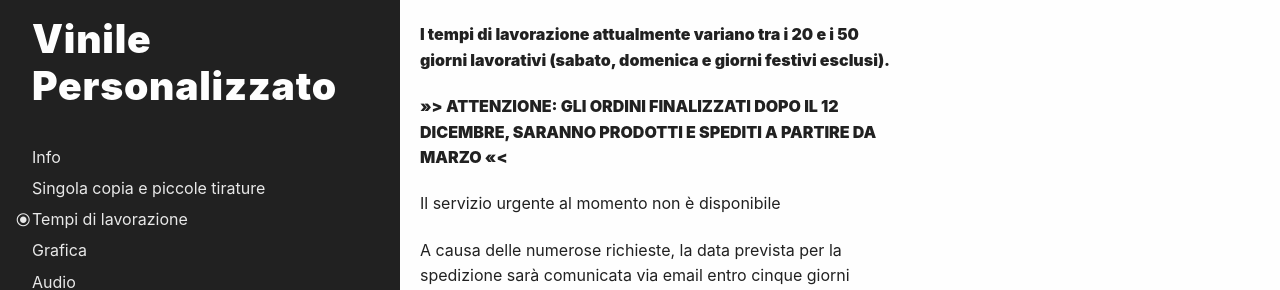
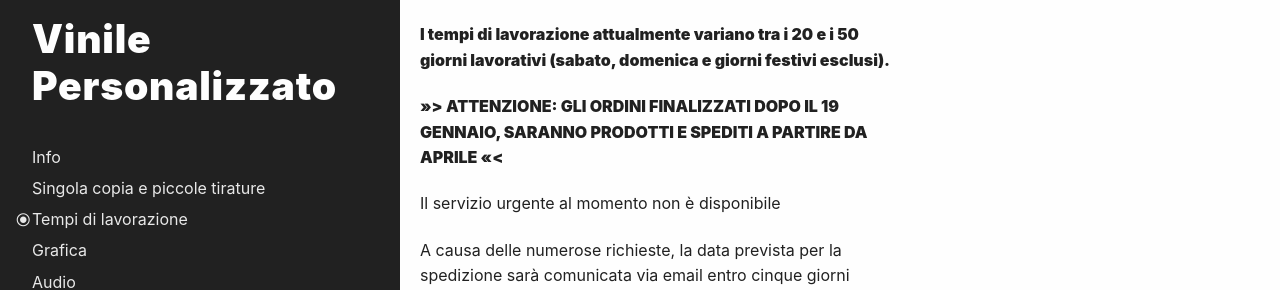
Before and after one commit to Vinilificio/vinilificio.com, a Jekyll site: the page built from _pages/copia-singola.md, in a window 1280 px wide and 900 px high, scrolled down 2502 px. Shown: the part 164-454 px from the top of the window. Built offline with Jekyll 4.4.1, drawn with Linux system fonts in a browser that asks for light colours; nearby versions of some CDN libraries; comment, search, counter and statistics services are not loaded.

Commit message:
tempi di lavorazione

```diff
--- a/_pages/copia-singola.md
+++ b/_pages/copia-singola.md
@@ -66,7 +66,7 @@ I tempi di lavorazione e di spedizione sono calcolati dalla data di pagamento e
 
 **I tempi di lavorazione attualmente variano tra i 20 e i 50 giorni lavorativi (sabato, domenica e giorni festivi esclusi).**
 
-**>>> ATTENZIONE: GLI ORDINI FINALIZZATI DOPO IL 12 DICEMBRE, SARANNO PRODOTTI E SPEDITI A PARTIRE DA MARZO <<<**
+**>>> ATTENZIONE: GLI ORDINI FINALIZZATI DOPO IL 19 GENNAIO, SARANNO PRODOTTI E SPEDITI A PARTIRE DA APRILE <<<**
 
 Il servizio urgente al momento non è disponibile
 
```
